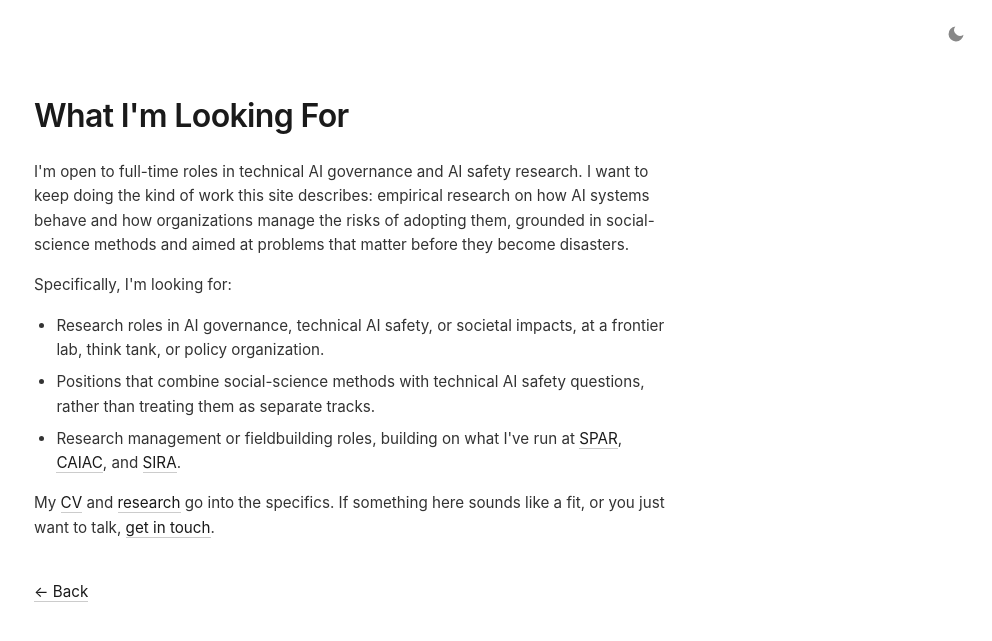
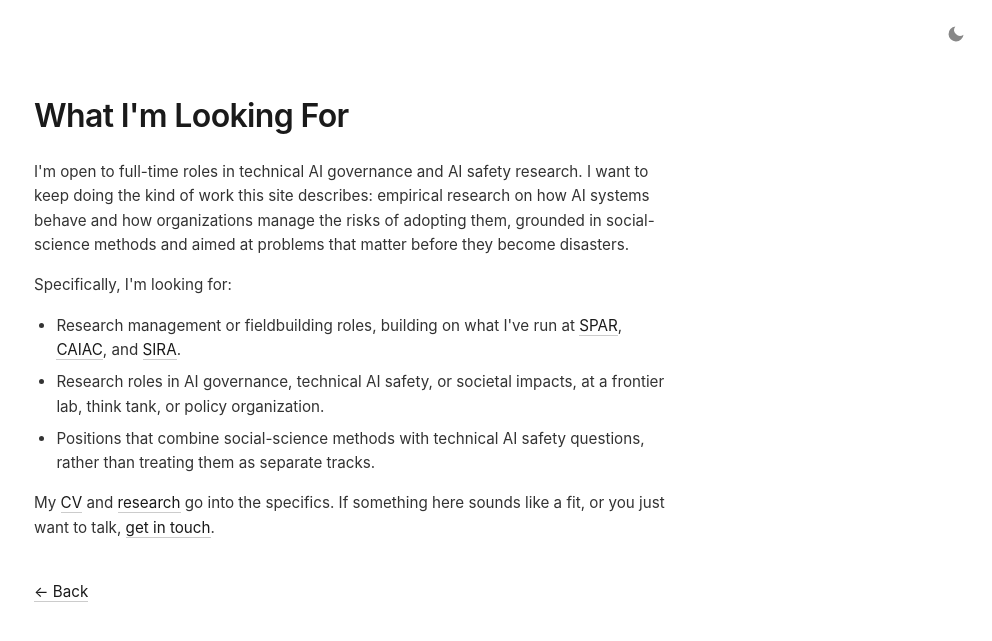
Before and after one commit to EmilioBarkett/emiliobarkett.github.io, a Jekyll site: the page built from opportunities.html, in a window 1280 px wide. Shown: the top 641 px of the page, without its empty margins (288-1280 px from the left). Built offline with Jekyll 4.4.1, drawn with Linux system fonts in a browser that asks for light colours; part of the change alters nothing that is shown.

```diff
--- a/opportunities.html
+++ b/opportunities.html
@@ -10,9 +10,9 @@ description: "The kinds of roles Emilio Barkett is looking for next, in AI safet
 <p>Specifically, I'm looking for:</p>
 
 <ul>
+    <li>Research management or fieldbuilding roles, building on what I've run at <a href="https://sparai.org/" target="_blank" rel="noopener">SPAR</a>, <a href="https://www.cualignment.org/" target="_blank" rel="noopener">CAIAC</a>, and <a href="https://sirafellowship.org/" target="_blank" rel="noopener">SIRA</a>.</li>
     <li>Research roles in AI governance, technical AI safety, or societal impacts, at a frontier lab, think tank, or policy organization.</li>
     <li>Positions that combine social-science methods with technical AI safety questions, rather than treating them as separate tracks.</li>
-    <li>Research management or fieldbuilding roles, building on what I've run at <a href="https://sparai.org/" target="_blank" rel="noopener">SPAR</a>, <a href="https://www.cualignment.org/" target="_blank" rel="noopener">CAIAC</a>, and <a href="https://sirafellowship.org/" target="_blank" rel="noopener">SIRA</a>.</li>
 </ul>
 
 <p>My <a href="/Emilio-Barkett-CV.pdf" target="_blank" rel="noopener">CV</a> and <a href="/#research">research</a> go into the specifics. If something here sounds like a fit, or you just want to talk, <a href="/contact.html">get in touch</a>.</p>
```
